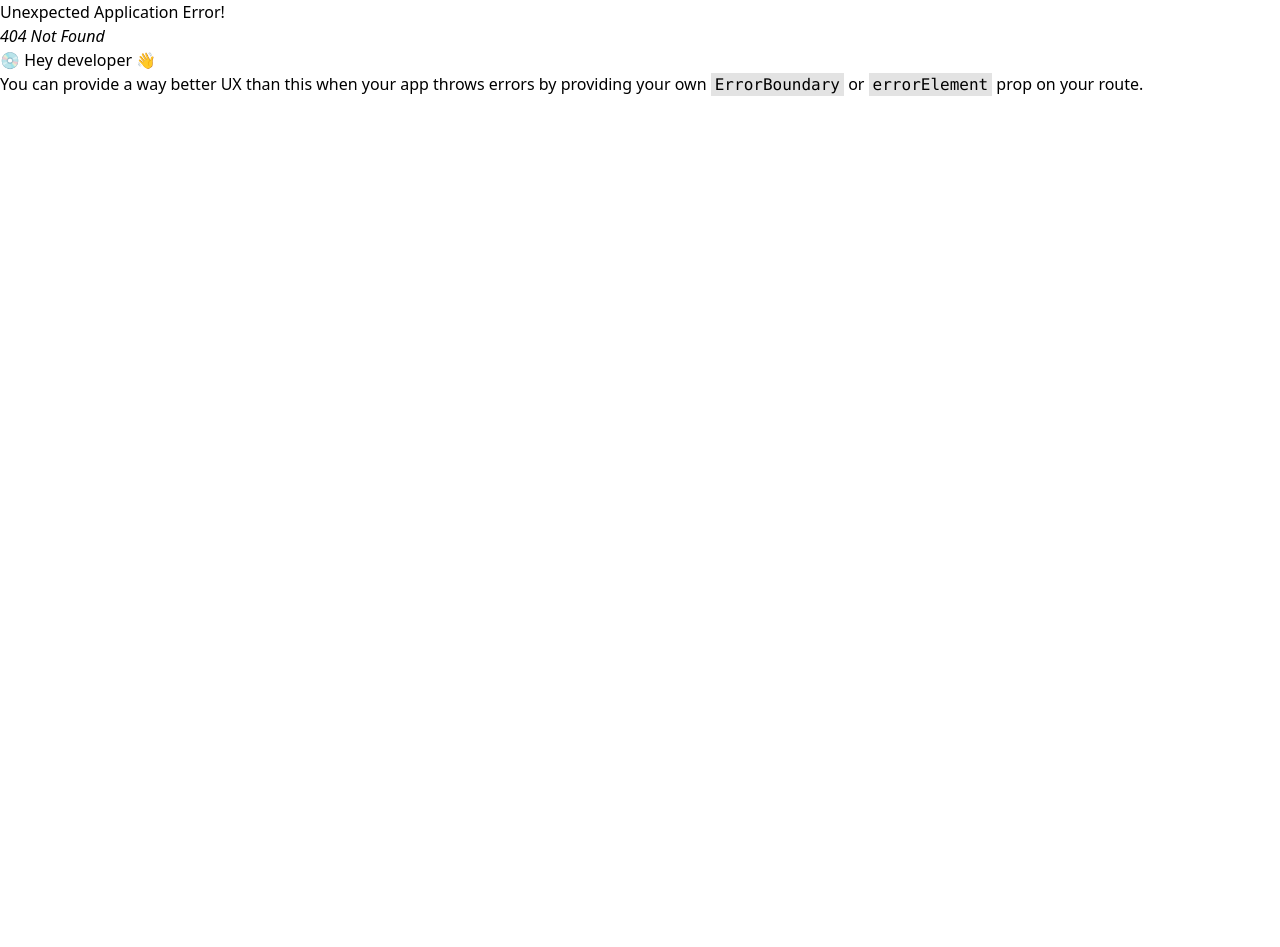
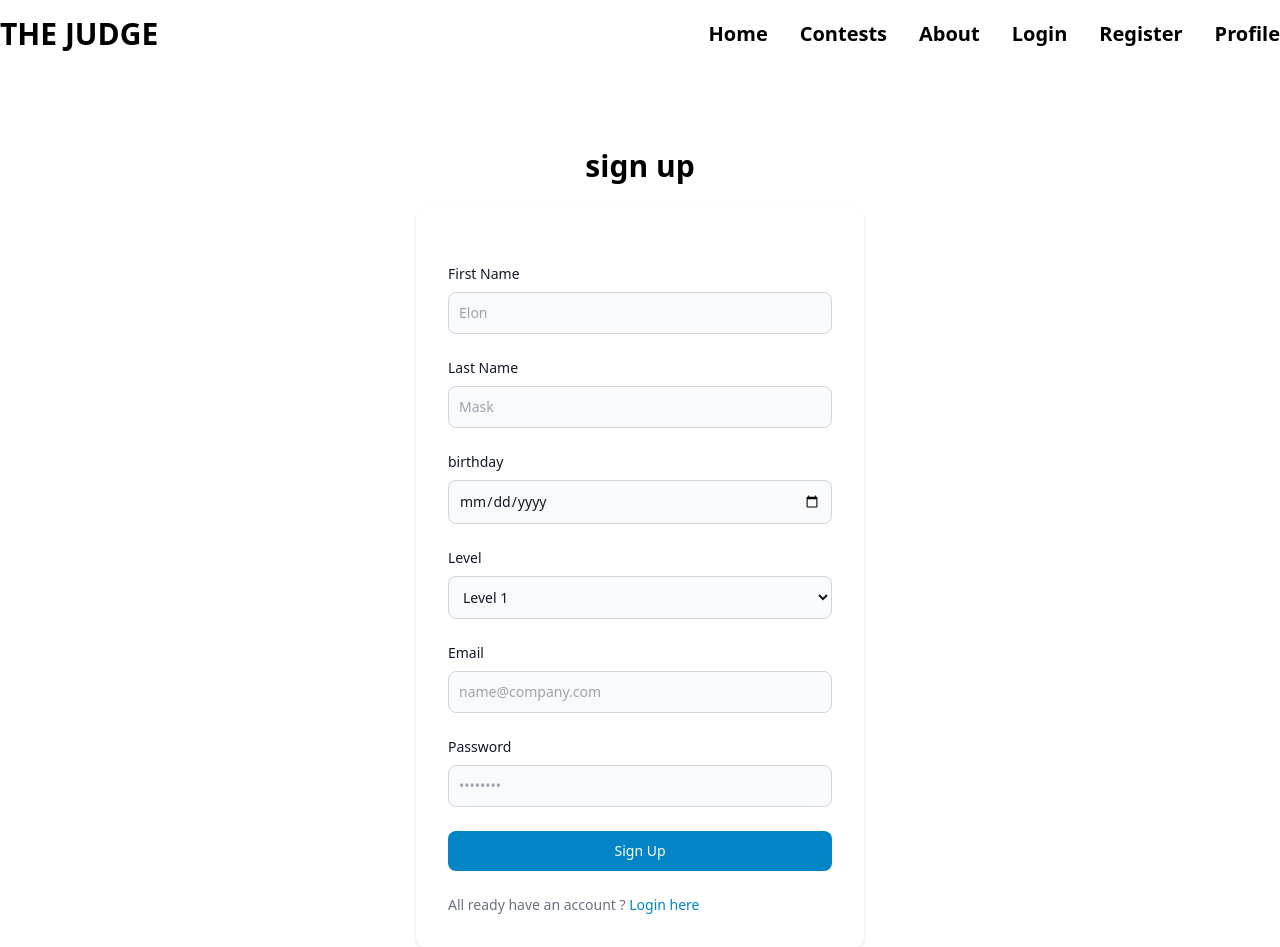
Before and after one commit to Ahmedhussin1/GP-Prototype-101, a React (Vite) app: page /sign-up in a window 1280 px wide. Before the commit this address had no page. Before the commit the page ends 800 px from the top, so only its background shows below. Built offline with nearby package versions, Linux system fonts and the light colour scheme.

Commit message:
adding the sign up page with styling better than nagi's styling

```diff
--- a/src/App.jsx
+++ b/src/App.jsx
@@ -5,6 +5,7 @@ import RootLayout from './layout/RootLayout'
 import Home from './pages/Home'
 import Problems from './pages/Problems'
 import ProblemStatement from './pages/problemStatement'
+import SignUp from './pages/SignUp'
 // import Register from './pages/Register'
 import Login from './pages/Login'
 import Profile from './pages/Profile'
@@ -15,19 +16,18 @@ const router = createBrowserRouter(
     <Route path="/" element={<RootLayout />}>
       <Route index element={<Home />} />
       <Route path="contests" element={<Contests />} />
-			{/* <Route path="register" element={<Register />} /> */}
+      <Route path="sign-up" element={<SignUp />} />
       <Route path="Login" element={<Login />} />
       <Route path="profile" element={<Profile />} />
       <Route path="/problems/:id" element={<Problems />} />
       <Route path="/statement/:id" element={<ProblemStatement />} />
-		</Route>,
-	),
+    </Route>
   )
+);
 
 function App() {
 	return (
 		<div className="App">
-			{/* <Navbar/> */}
 			<RouterProvider router={router} />
 		</div>
 	)
--- a/src/component/navbar.jsx
+++ b/src/component/navbar.jsx
@@ -1,5 +1,5 @@
 import React from 'react'
-import { Link, NavLink } from 'react-router-dom'
+import { NavLink } from 'react-router-dom'
 function Navbar() {
 	return (
 		<nav className="container flex items-center justify-between mx-auto max-w-7xl py-4">
@@ -19,7 +19,7 @@ function Navbar() {
 				<NavLink to="/login" className=" ">
 					Login
 				</NavLink>
-				<NavLink to="/register" className=" ">
+				<NavLink to="/sign-up" className=" ">
 					Register
 				</NavLink>
 				<NavLink to="/profile" className=" ">
--- a/src/pages/Login.jsx
+++ b/src/pages/Login.jsx
@@ -46,7 +46,7 @@ function Login() {
 							</button>
 							<p className="text-sm font-light text-gray-500 dark:text-gray-400">
 								You don't have an account{' '}
-								<Link to={`/register`}>
+								<Link to={`/sign-up`}>
 									<a href="#" className="font-medium text-sky-600 hover:underline dark:text-sky-500">
 										SignUp here
 									</a>
--- /dev/null
+++ b/src/pages/SignUp.jsx
@@ -0,0 +1,140 @@
+import React from 'react'
+import { Link } from 'react-router-dom';
+function SignUp() {
+  return (
+    <div className="container mx-auto max-w-6xl mt-20">
+      <div className="flex flex-col items-center justify-center px-6 py-8 mx-auto lg:py-0">
+        <a
+          href="#"
+          className="flex items-center mb-6 text-3xl font-bold text-black"
+        >
+          sign up
+        </a>
+        <div className="w-full bg-white rounded-lg shadow dark:border md:mt-0 sm:max-w-md xl:p-0 dark:bg-gray-800 dark:border-gray-700">
+          <div className="p-6 space-y-4 md:space-y-6 sm:p-8">
+            <h1 className="text-xl font-bold leading-tight tracking-tight text-gray-900 md:text-2xl dark:text-white">
+
+            </h1>
+            <form className="space-y-4 md:space-y-6" action="#">
+              <div>
+                <label
+                  htmlFor="name"
+                  className="block mb-2 text-sm font-medium text-gray-900 dark:text-white"
+                >
+                  First Name
+                </label>
+                <input
+                  type="text"
+                  name="text"
+                  id="text"
+                  className="bg-gray-50 border border-gray-300 text-gray-900 sm:text-sm rounded-lg focus:ring-sky-600 focus:border-sky-600 block w-full p-2.5 dark:bg-gray-700 dark:border-gray-600 dark:placeholder-gray-400 dark:text-white dark:focus:ring-blue-500 dark:focus:border-blue-500"
+                  placeholder="Elon"
+                  required=""
+                />
+              </div>
+
+              <div>
+                <label
+                  htmlFor="text"
+                  className="block mb-2 text-sm font-medium text-gray-900 dark:text-white"
+                >
+                  Last Name
+                </label>
+                <input
+                  type="text"
+                  name="text"
+                  id="text"
+                  className="bg-gray-50 border border-gray-300 text-gray-900 sm:text-sm rounded-lg focus:ring-sky-600 focus:border-sky-600 block w-full p-2.5 dark:bg-gray-700 dark:border-gray-600 dark:placeholder-gray-400 dark:text-white dark:focus:ring-blue-500 dark:focus:border-blue-500"
+                  placeholder="Mask"
+                  required=""
+                />
+              </div>
+
+              <div>
+                <label
+                  htmlFor="date"
+                  className="block mb-2 text-sm font-medium text-gray-900 dark:text-white"
+                >
+                  birthday
+                </label>
+                <input
+                  type="date"
+                  className="bg-gray-50 border border-gray-300 text-gray-900 sm:text-sm rounded-lg focus:ring-sky-600 focus:border-sky-600 block w-full p-2.5 dark:bg-gray-700 dark:border-gray-600 dark:placeholder-gray-400 dark:text-white dark:focus:ring-blue-500 dark:focus:border-blue-500"
+                  required=""
+                />
+              </div>
+
+              <div>
+                <label className="block mb-2 text-sm font-medium text-gray-900 dark:text-white">
+                  Level
+                </label>
+                <select className="bg-gray-50 border border-gray-300 text-gray-900 text-sm rounded-lg focus:ring-blue-500 focus:border-blue-500 block w-full p-2.5 dark:bg-gray-700 dark:border-gray-600 dark:placeholder-gray-400 dark:text-white dark:focus:ring-blue-500 dark:focus:border-blue-500">
+                  <option>Level 1</option>
+                  <option>Level 2</option>
+                  <option>Level 3</option>
+                  <option>Level 4</option>
+                  <option>Level 5</option>
+                  <option>Graduate</option>
+                </select>
+              </div>
+
+              <div>
+                <label
+                  htmlFor="email"
+                  className="block mb-2 text-sm font-medium text-gray-900 dark:text-white"
+                >
+                  Email
+                </label>
+                <input
+                  type="email"
+                  name="email"
+                  id="email"
+                  className="bg-gray-50 border border-gray-300 text-gray-900 sm:text-sm rounded-lg focus:ring-sky-600 focus:border-sky-600 block w-full p-2.5 dark:bg-gray-700 dark:border-gray-600 dark:placeholder-gray-400 dark:text-white dark:focus:ring-blue-500 dark:focus:border-blue-500"
+                  placeholder="name@company.com"
+                  required=""
+                />
+              </div>
+
+              <div>
+                <label
+                  htmlFor="password"
+                  className="block mb-2 text-sm font-medium text-gray-900 dark:text-white"
+                >
+                  Password
+                </label>
+                <input
+                  type="password"
+                  name="password"
+                  id="password"
+                  placeholder="••••••••"
+                  className="bg-gray-50 border border-gray-300 text-gray-900 sm:text-sm rounded-lg focus:ring-sky-600 focus:border-sky-600 block w-full p-2.5 dark:bg-gray-700 dark:border-gray-600 dark:placeholder-gray-400 dark:text-white dark:focus:ring-blue-500 dark:focus:border-blue-500"
+                  required=""
+                />
+              </div>
+
+              <button
+                type="submit"
+                className="w-full text-white bg-sky-600 hover:bg-sky-700 focus:ring-4 focus:outline-none focus:ring-sky-300 font-medium rounded-lg text-sm px-5 py-2.5 text-center dark:bg-sky-600 dark:hover:bg-sky-700 dark:focus:ring-sky-800"
+              >
+                Sign Up
+              </button>
+              <p className="text-sm font-light text-gray-500 dark:text-gray-400">
+                All ready have an account ?{" "}
+                <Link to={`/login`}>
+                  <a
+                    href="#"
+                    className="font-medium text-sky-600 hover:underline dark:text-sky-500"
+                  >
+                    Login here
+                  </a>
+                </Link>
+              </p>
+            </form>
+          </div>
+        </div>
+      </div>
+    </div>
+  );
+}
+
+export default SignUp
--- a/src/pages/signUp.jsx
+++ /dev/null
@@ -1,9 +0,0 @@
-import React from 'react'
-
-function signUp() {
-  return (
-    <div>signUp</div>
-  )
-}
-
-export default signUp
```
Lines whose indentation alone changed are shown as unchanged.
